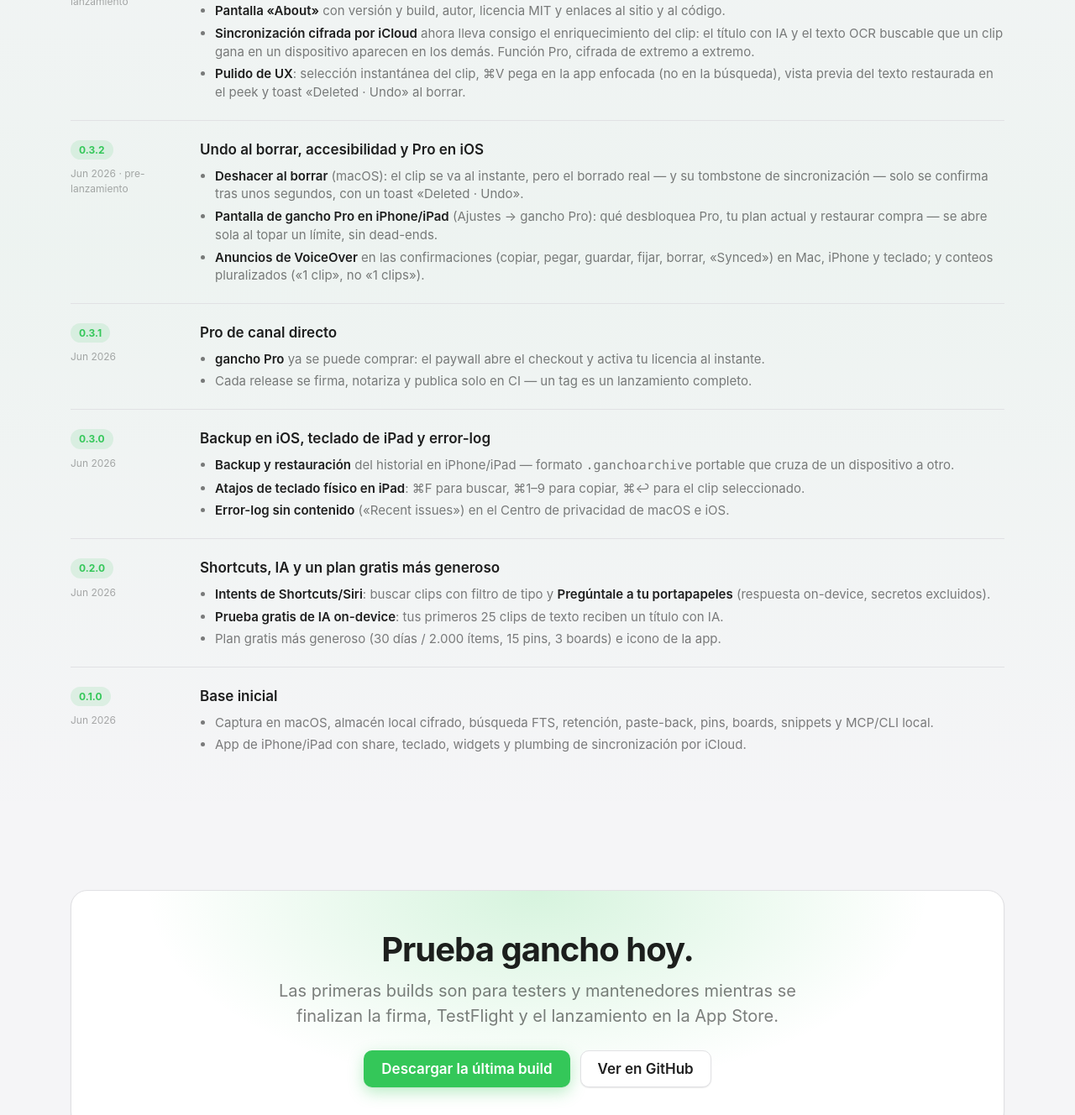
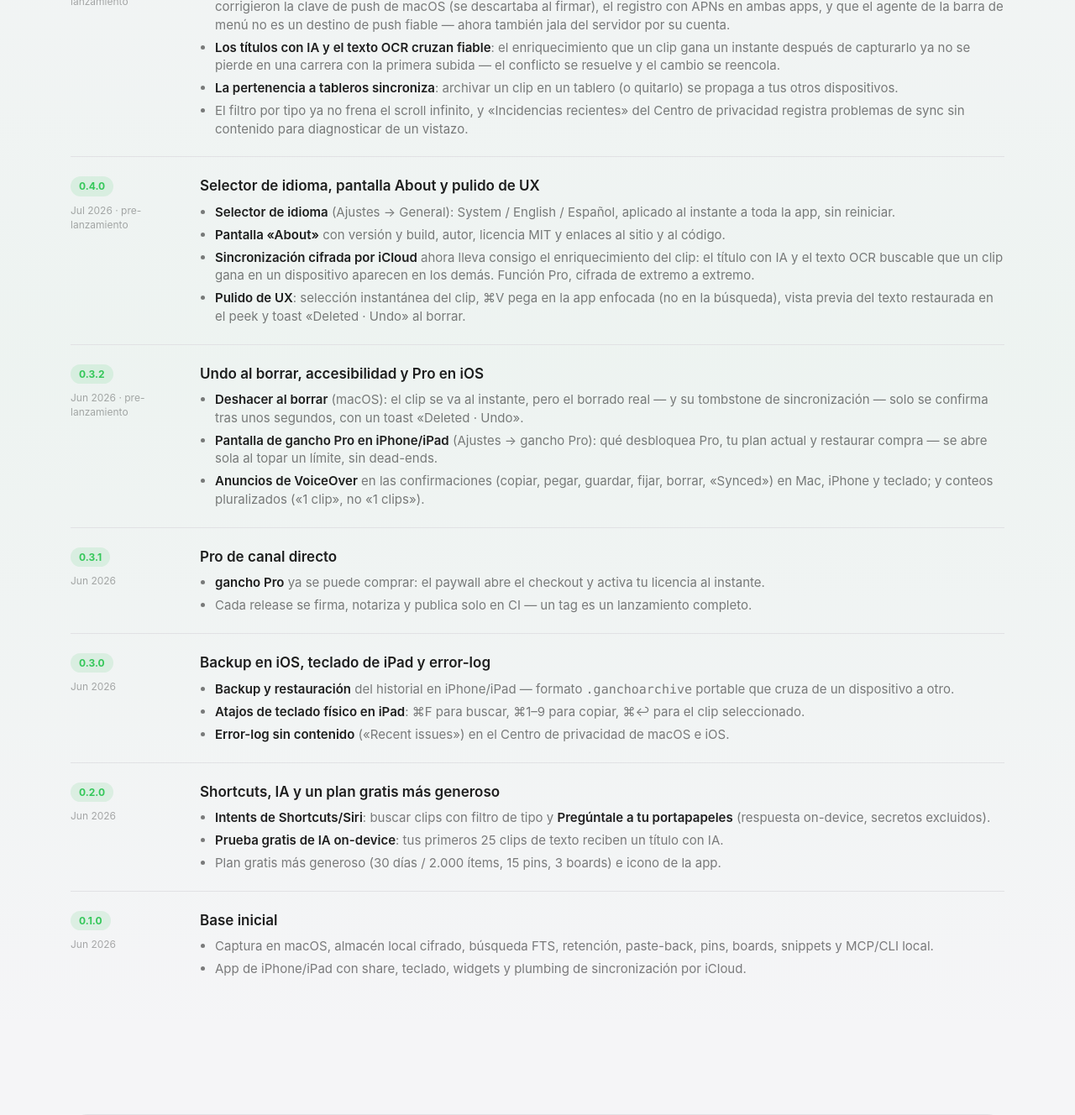
Before and after one commit to johnny4young/gancho, a plain HTML site: page site/index.html in a window 1280 px wide. Shown: the part 7773-9101 px from the top of the page at 84% size. Drawn offline with Linux system fonts and the light colour scheme.

Commit message:
release: v0.4.1 — reactive iCloud sync + board-membership sync
- project.yml: MARKETING_VERSION 0.4.0 → 0.4.1, CURRENT_PROJECT_VERSION 6 → 7
  (a patch: this release is corrective — cross-device sync that was silently
  broken now works reactively both directions).
- CHANGELOG.md: new [0.4.1] section (Fixed / Changed).
- scripts/homebrew/gancho.rb: version 0.4.1.
- site/index.html: new 0.4.1 changelog entry (bilingual ES/EN); existing
  entries renumbered.

```diff
--- a/project.yml
+++ b/project.yml
@@ -23,8 +23,8 @@ options:
 # Project-wide build settings.
 settings:
   base:
-    MARKETING_VERSION: "0.4.0"
-    CURRENT_PROJECT_VERSION: "6"
+    MARKETING_VERSION: "0.4.1"
+    CURRENT_PROJECT_VERSION: "7"
     # Swift 6 language mode + "approachable concurrency": app modules default to
     # @MainActor isolation. Engine-room packages (GanchoKit/ClipboardCore/GanchoAI)
     # stay nonisolated + Sendable — see docs/ARCHITECTURE.md.
--- a/site/index.html
+++ b/site/index.html
@@ -881,50 +881,59 @@
     </div>
     <div class="log">
       <div class="log-row">
-        <div class="log-meta"><span class="ver">0.4.0</span><span class="dt" data-i18n="log.0.d">Jul 2026 · pre-lanzamiento</span></div>
-        <div class="log-body"><h3 data-i18n="log.0.t">Selector de idioma, pantalla About y pulido de UX</h3><ul>
-          <li data-i18n="log.0.1"><b>Selector de idioma</b> (Ajustes → General): System / English / Español, aplicado al instante a toda la app, sin reiniciar.</li>
-          <li data-i18n="log.0.2"><b>Pantalla «About»</b> con versión y build, autor, licencia MIT y enlaces al sitio y al código.</li>
-          <li data-i18n="log.0.3"><b>Sincronización cifrada por iCloud</b> ahora lleva consigo el enriquecimiento del clip: el título con IA y el texto OCR buscable que un clip gana en un dispositivo aparecen en los demás. Función Pro, cifrada de extremo a extremo.</li>
-          <li data-i18n="log.0.4"><b>Pulido de UX</b>: selección instantánea del clip, ⌘V pega en la app enfocada (no en la búsqueda), vista previa del texto restaurada en el peek y toast «Deleted · Undo» al borrar.</li>
+        <div class="log-meta"><span class="ver">0.4.1</span><span class="dt" data-i18n="log.0.d">Jul 2026 · pre-lanzamiento</span></div>
+        <div class="log-body"><h3 data-i18n="log.0.t">Sincronización reactiva entre tus dispositivos</h3><ul>
+          <li data-i18n="log.0.1"><b>Sync de iCloud reactivo en ambos sentidos</b>: un clip copiado en un dispositivo llega solo a los demás, sin empujar nada. Se corrigieron la clave de push de macOS (se descartaba al firmar), el registro con APNs en ambas apps, y que el agente de la barra de menú no es un destino de push fiable — ahora también jala del servidor por su cuenta.</li>
+          <li data-i18n="log.0.2"><b>Los títulos con IA y el texto OCR cruzan fiable</b>: el enriquecimiento que un clip gana un instante después de capturarlo ya no se pierde en una carrera con la primera subida — el conflicto se resuelve y el cambio se reencola.</li>
+          <li data-i18n="log.0.3"><b>La pertenencia a tableros sincroniza</b>: archivar un clip en un tablero (o quitarlo) se propaga a tus otros dispositivos.</li>
+          <li data-i18n="log.0.4">El filtro por tipo ya no frena el scroll infinito, y «Incidencias recientes» del Centro de privacidad registra problemas de sync sin contenido para diagnosticar de un vistazo.</li>
         </ul></div>
       </div>
       <div class="log-row">
-        <div class="log-meta"><span class="ver">0.3.2</span><span class="dt" data-i18n="log.1.d">Jun 2026 · pre-lanzamiento</span></div>
-        <div class="log-body"><h3 data-i18n="log.1.t">Undo al borrar, accesibilidad y Pro en iOS</h3><ul>
-          <li data-i18n="log.1.1"><b>Deshacer al borrar</b> (macOS): el clip se va al instante, pero el borrado real — y su tombstone de sincronización — solo se confirma tras unos segundos, con un toast «Deleted · Undo».</li>
-          <li data-i18n="log.1.2"><b>Pantalla de gancho Pro en iPhone/iPad</b> (Ajustes → gancho Pro): qué desbloquea Pro, tu plan actual y restaurar compra — se abre sola al topar un límite, sin dead-ends.</li>
-          <li data-i18n="log.1.3"><b>Anuncios de VoiceOver</b> en las confirmaciones (copiar, pegar, guardar, fijar, borrar, «Synced») en Mac, iPhone y teclado; y conteos pluralizados («1 clip», no «1 clips»).</li>
+        <div class="log-meta"><span class="ver">0.4.0</span><span class="dt" data-i18n="log.1.d">Jul 2026 · pre-lanzamiento</span></div>
+        <div class="log-body"><h3 data-i18n="log.1.t">Selector de idioma, pantalla About y pulido de UX</h3><ul>
+          <li data-i18n="log.1.1"><b>Selector de idioma</b> (Ajustes → General): System / English / Español, aplicado al instante a toda la app, sin reiniciar.</li>
+          <li data-i18n="log.1.2"><b>Pantalla «About»</b> con versión y build, autor, licencia MIT y enlaces al sitio y al código.</li>
+          <li data-i18n="log.1.3"><b>Sincronización cifrada por iCloud</b> ahora lleva consigo el enriquecimiento del clip: el título con IA y el texto OCR buscable que un clip gana en un dispositivo aparecen en los demás. Función Pro, cifrada de extremo a extremo.</li>
+          <li data-i18n="log.1.4"><b>Pulido de UX</b>: selección instantánea del clip, ⌘V pega en la app enfocada (no en la búsqueda), vista previa del texto restaurada en el peek y toast «Deleted · Undo» al borrar.</li>
         </ul></div>
       </div>
       <div class="log-row">
-        <div class="log-meta"><span class="ver">0.3.1</span><span class="dt" data-i18n="log.2.d">Jun 2026</span></div>
-        <div class="log-body"><h3 data-i18n="log.2.t">Pro de canal directo</h3><ul>
-          <li data-i18n="log.2.1"><b>gancho Pro</b> ya se puede comprar: el paywall abre el checkout y activa tu licencia al instante.</li>
-          <li data-i18n="log.2.2">Cada release se firma, notariza y publica solo en CI — un tag es un lanzamiento completo.</li>
+        <div class="log-meta"><span class="ver">0.3.2</span><span class="dt" data-i18n="log.2.d">Jun 2026 · pre-lanzamiento</span></div>
+        <div class="log-body"><h3 data-i18n="log.2.t">Undo al borrar, accesibilidad y Pro en iOS</h3><ul>
+          <li data-i18n="log.2.1"><b>Deshacer al borrar</b> (macOS): el clip se va al instante, pero el borrado real — y su tombstone de sincronización — solo se confirma tras unos segundos, con un toast «Deleted · Undo».</li>
+          <li data-i18n="log.2.2"><b>Pantalla de gancho Pro en iPhone/iPad</b> (Ajustes → gancho Pro): qué desbloquea Pro, tu plan actual y restaurar compra — se abre sola al topar un límite, sin dead-ends.</li>
+          <li data-i18n="log.2.3"><b>Anuncios de VoiceOver</b> en las confirmaciones (copiar, pegar, guardar, fijar, borrar, «Synced») en Mac, iPhone y teclado; y conteos pluralizados («1 clip», no «1 clips»).</li>
         </ul></div>
       </div>
       <div class="log-row">
-        <div class="log-meta"><span class="ver">0.3.0</span><span class="dt" data-i18n="log.3.d">Jun 2026</span></div>
-        <div class="log-body"><h3 data-i18n="log.3.t">Backup en iOS, teclado de iPad y error-log</h3><ul>
-          <li data-i18n="log.3.1"><b>Backup y restauración</b> del historial en iPhone/iPad — formato <span class="mono">.ganchoarchive</span> portable que cruza de un dispositivo a otro.</li>
-          <li data-i18n="log.3.2"><b>Atajos de teclado físico en iPad</b>: ⌘F para buscar, ⌘1–9 para copiar, ⌘↩ para el clip seleccionado.</li>
-          <li data-i18n="log.3.3"><b>Error-log sin contenido</b> («Recent issues») en el Centro de privacidad de macOS e iOS.</li>
+        <div class="log-meta"><span class="ver">0.3.1</span><span class="dt" data-i18n="log.3.d">Jun 2026</span></div>
+        <div class="log-body"><h3 data-i18n="log.3.t">Pro de canal directo</h3><ul>
+          <li data-i18n="log.3.1"><b>gancho Pro</b> ya se puede comprar: el paywall abre el checkout y activa tu licencia al instante.</li>
+          <li data-i18n="log.3.2">Cada release se firma, notariza y publica solo en CI — un tag es un lanzamiento completo.</li>
         </ul></div>
       </div>
       <div class="log-row">
-        <div class="log-meta"><span class="ver">0.2.0</span><span class="dt" data-i18n="log.4.d">Jun 2026</span></div>
-        <div class="log-body"><h3 data-i18n="log.4.t">Shortcuts, IA y un plan gratis más generoso</h3><ul>
-          <li data-i18n="log.4.1"><b>Intents de Shortcuts/Siri</b>: buscar clips con filtro de tipo y <b>Pregúntale a tu portapapeles</b> (respuesta on-device, secretos excluidos).</li>
-          <li data-i18n="log.4.2"><b>Prueba gratis de IA on-device</b>: tus primeros 25 clips de texto reciben un título con IA.</li>
-          <li data-i18n="log.4.3">Plan gratis más generoso (30 días / 2.000 ítems, 15 pins, 3 boards) e icono de la app.</li>
+        <div class="log-meta"><span class="ver">0.3.0</span><span class="dt" data-i18n="log.4.d">Jun 2026</span></div>
+        <div class="log-body"><h3 data-i18n="log.4.t">Backup en iOS, teclado de iPad y error-log</h3><ul>
+          <li data-i18n="log.4.1"><b>Backup y restauración</b> del historial en iPhone/iPad — formato <span class="mono">.ganchoarchive</span> portable que cruza de un dispositivo a otro.</li>
+          <li data-i18n="log.4.2"><b>Atajos de teclado físico en iPad</b>: ⌘F para buscar, ⌘1–9 para copiar, ⌘↩ para el clip seleccionado.</li>
+          <li data-i18n="log.4.3"><b>Error-log sin contenido</b> («Recent issues») en el Centro de privacidad de macOS e iOS.</li>
         </ul></div>
       </div>
       <div class="log-row">
-        <div class="log-meta"><span class="ver">0.1.0</span><span class="dt" data-i18n="log.5.d">Jun 2026</span></div>
-        <div class="log-body"><h3 data-i18n="log.5.t">Base inicial</h3><ul>
-          <li data-i18n="log.5.1">Captura en macOS, almacén local cifrado, búsqueda FTS, retención, paste-back, pins, boards, snippets y MCP/CLI local.</li>
-          <li data-i18n="log.5.2">App de iPhone/iPad con share, teclado, widgets y plumbing de sincronización por iCloud.</li>
+        <div class="log-meta"><span class="ver">0.2.0</span><span class="dt" data-i18n="log.5.d">Jun 2026</span></div>
+        <div class="log-body"><h3 data-i18n="log.5.t">Shortcuts, IA y un plan gratis más generoso</h3><ul>
+          <li data-i18n="log.5.1"><b>Intents de Shortcuts/Siri</b>: buscar clips con filtro de tipo y <b>Pregúntale a tu portapapeles</b> (respuesta on-device, secretos excluidos).</li>
+          <li data-i18n="log.5.2"><b>Prueba gratis de IA on-device</b>: tus primeros 25 clips de texto reciben un título con IA.</li>
+          <li data-i18n="log.5.3">Plan gratis más generoso (30 días / 2.000 ítems, 15 pins, 3 boards) e icono de la app.</li>
+        </ul></div>
+      </div>
+      <div class="log-row">
+        <div class="log-meta"><span class="ver">0.1.0</span><span class="dt" data-i18n="log.6.d">Jun 2026</span></div>
+        <div class="log-body"><h3 data-i18n="log.6.t">Base inicial</h3><ul>
+          <li data-i18n="log.6.1">Captura en macOS, almacén local cifrado, búsqueda FTS, retención, paste-back, pins, boards, snippets y MCP/CLI local.</li>
+          <li data-i18n="log.6.2">App de iPhone/iPad con share, teclado, widgets y plumbing de sincronización por iCloud.</li>
         </ul></div>
       </div>
     </div>
@@ -1031,29 +1040,34 @@
       "int.lede": "The gancho CLI and local MCP server expose user-approved context to local agents and editors. Opt-in, scope-limited, and sensitive clips always excluded.",
       "log.kicker": "Changelog", "log.title": "Versioned like a product, even before public launch.",
       "log.lede": "Each release's metadata is verified in CI: project.yml, CHANGELOG.md, GitHub tags, and artifacts all move together.",
-      "log.0.d": "Jul 2026 · pre-release", "log.0.t": "Language picker, About screen & UX polish",
-      "log.0.1": "<b>Language picker</b> (Settings → General): System / English / Español, applied live across the whole app, no relaunch.",
-      "log.0.2": "<b>An “About” screen</b> with version and build, author, the MIT license, and links to the site and source.",
-      "log.0.3": "<b>Encrypted iCloud sync</b> now carries a clip's enrichment with it: the AI title and searchable OCR text a clip earns on one device show up on your others. A Pro feature, end-to-end encrypted.",
-      "log.0.4": "<b>UX polish</b>: instant clip selection, ⌘V pastes into the focused app (not the search box), a restored text preview in the peek, and a “Deleted · Undo” toast on delete.",
-      "log.1.d": "Jun 2026 · pre-release", "log.1.t": "Undo on delete, accessibility & Pro on iOS",
-      "log.1.1": "<b>Undo on delete</b> (macOS): the clip vanishes at once, but the real removal — and its sync tombstone — only commits after a few seconds, with a “Deleted · Undo” toast.",
-      "log.1.2": "<b>A Gancho Pro screen on iPhone/iPad</b> (Settings → Gancho Pro): what Pro unlocks, your current plan, and Restore Purchase — it opens automatically when you hit a limit, no dead-ends.",
-      "log.1.3": "<b>VoiceOver announcements</b> for confirmations (copy, paste, save, pin, delete, “Synced”) on Mac, iPhone, and the keyboard; plus pluralized counts (“1 clip”, not “1 clips”).",
-      "log.2.d": "Jun 2026", "log.2.t": "Direct-download Pro",
-      "log.2.1": "<b>gancho Pro</b> is now purchasable: the paywall opens the checkout and activates your license on the spot.",
-      "log.2.2": "Every release is signed, notarized, and published entirely in CI — a tag is a complete release.",
-      "log.3.d": "Jun 2026", "log.3.t": "iOS backup, iPad keyboard & error log",
-      "log.3.1": "<b>Back up &amp; restore</b> your history on iPhone/iPad — a portable <span class=\"mono\">.ganchoarchive</span> that imports across devices.",
-      "log.3.2": "<b>iPad hardware-keyboard shortcuts</b>: ⌘F to search, ⌘1–9 to copy, ⌘↩ for the selected clip.",
-      "log.3.3": "<b>Content-free error log</b> (“Recent issues”) in the Privacy Center on macOS and iOS.",
-      "log.4.d": "Jun 2026", "log.4.t": "Shortcuts, AI & a more generous free tier",
-      "log.4.1": "<b>Shortcuts/Siri intents</b>: search clips with a type filter and <b>Ask Your Clipboard</b> (grounded on-device, secrets excluded).",
-      "log.4.2": "<b>Free taste of on-device AI</b>: your first 25 text clips get a real AI title.",
-      "log.4.3": "More generous free tier (30-day / 2,000-item, 15 pins, 3 boards) and an app icon.",
-      "log.5.d": "Jun 2026", "log.5.t": "Initial baseline",
-      "log.5.1": "macOS capture, encrypted local store, FTS search, retention, paste-back, pins, boards, snippets, and a local MCP/CLI.",
-      "log.5.2": "iPhone/iPad companion with share, keyboard, widgets, and iCloud sync plumbing.",
+      "log.0.d": "Jul 2026 · pre-release", "log.0.t": "Reactive sync across your devices",
+      "log.0.1": "<b>Reactive iCloud sync, both directions</b>: a clip copied on one device arrives on the others on its own, no nudge needed. Fixed macOS's push key (silently dropped at signing), APNs registration in both apps, and the menu-bar agent not being a reliable push target — it now also pulls from the server itself.",
+      "log.0.2": "<b>AI titles and OCR text cross reliably</b>: the enrichment a clip earns a moment after capture no longer loses a race with its first upload — the conflict is resolved and the update re-queued.",
+      "log.0.3": "<b>Board membership syncs</b>: filing a clip into a board (or removing it) now propagates to your other devices.",
+      "log.0.4": "The type filter no longer stalls infinite scroll, and the Privacy Center's “Recent issues” records content-free sync trouble so a hiccup is diagnosable at a glance.",
+      "log.1.d": "Jul 2026 · pre-release", "log.1.t": "Language picker, About screen & UX polish",
+      "log.1.1": "<b>Language picker</b> (Settings → General): System / English / Español, applied live across the whole app, no relaunch.",
+      "log.1.2": "<b>An “About” screen</b> with version and build, author, the MIT license, and links to the site and source.",
+      "log.1.3": "<b>Encrypted iCloud sync</b> now carries a clip's enrichment with it: the AI title and searchable OCR text a clip earns on one device show up on your others. A Pro feature, end-to-end encrypted.",
+      "log.1.4": "<b>UX polish</b>: instant clip selection, ⌘V pastes into the focused app (not the search box), a restored text preview in the peek, and a “Deleted · Undo” toast on delete.",
+      "log.2.d": "Jun 2026 · pre-release", "log.2.t": "Undo on delete, accessibility & Pro on iOS",
+      "log.2.1": "<b>Undo on delete</b> (macOS): the clip vanishes at once, but the real removal — and its sync tombstone — only commits after a few seconds, with a “Deleted · Undo” toast.",
+      "log.2.2": "<b>A Gancho Pro screen on iPhone/iPad</b> (Settings → Gancho Pro): what Pro unlocks, your current plan, and Restore Purchase — it opens automatically when you hit a limit, no dead-ends.",
+      "log.2.3": "<b>VoiceOver announcements</b> for confirmations (copy, paste, save, pin, delete, “Synced”) on Mac, iPhone, and the keyboard; plus pluralized counts (“1 clip”, not “1 clips”).",
+      "log.3.d": "Jun 2026", "log.3.t": "Direct-download Pro",
+      "log.3.1": "<b>gancho Pro</b> is now purchasable: the paywall opens the checkout and activates your license on the spot.",
+      "log.3.2": "Every release is signed, notarized, and published entirely in CI — a tag is a complete release.",
+      "log.4.d": "Jun 2026", "log.4.t": "iOS backup, iPad keyboard & error log",
+      "log.4.1": "<b>Back up &amp; restore</b> your history on iPhone/iPad — a portable <span class=\"mono\">.ganchoarchive</span> that imports across devices.",
+      "log.4.2": "<b>iPad hardware-keyboard shortcuts</b>: ⌘F to search, ⌘1–9 to copy, ⌘↩ for the selected clip.",
+      "log.4.3": "<b>Content-free error log</b> (“Recent issues”) in the Privacy Center on macOS and iOS.",
+      "log.5.d": "Jun 2026", "log.5.t": "Shortcuts, AI & a more generous free tier",
+      "log.5.1": "<b>Shortcuts/Siri intents</b>: search clips with a type filter and <b>Ask Your Clipboard</b> (grounded on-device, secrets excluded).",
+      "log.5.2": "<b>Free taste of on-device AI</b>: your first 25 text clips get a real AI title.",
+      "log.5.3": "More generous free tier (30-day / 2,000-item, 15 pins, 3 boards) and an app icon.",
+      "log.6.d": "Jun 2026", "log.6.t": "Initial baseline",
+      "log.6.1": "macOS capture, encrypted local store, FTS search, retention, paste-back, pins, boards, snippets, and a local MCP/CLI.",
+      "log.6.2": "iPhone/iPad companion with share, keyboard, widgets, and iCloud sync plumbing.",
       "pro.kicker": "Pricing", "pro.title": "Free forever. Pro when you want more.",
       "pro.lede": "gancho is free and open source. Pro is an optional <b>one-time</b> license — no subscription. The free tier loses nothing: no watermark, no resolution cap, no nags.",
       "pro.tier": "gancho Pro · lifetime license",
```
Also changed, not shown: CHANGELOG.md, 1 other file.
